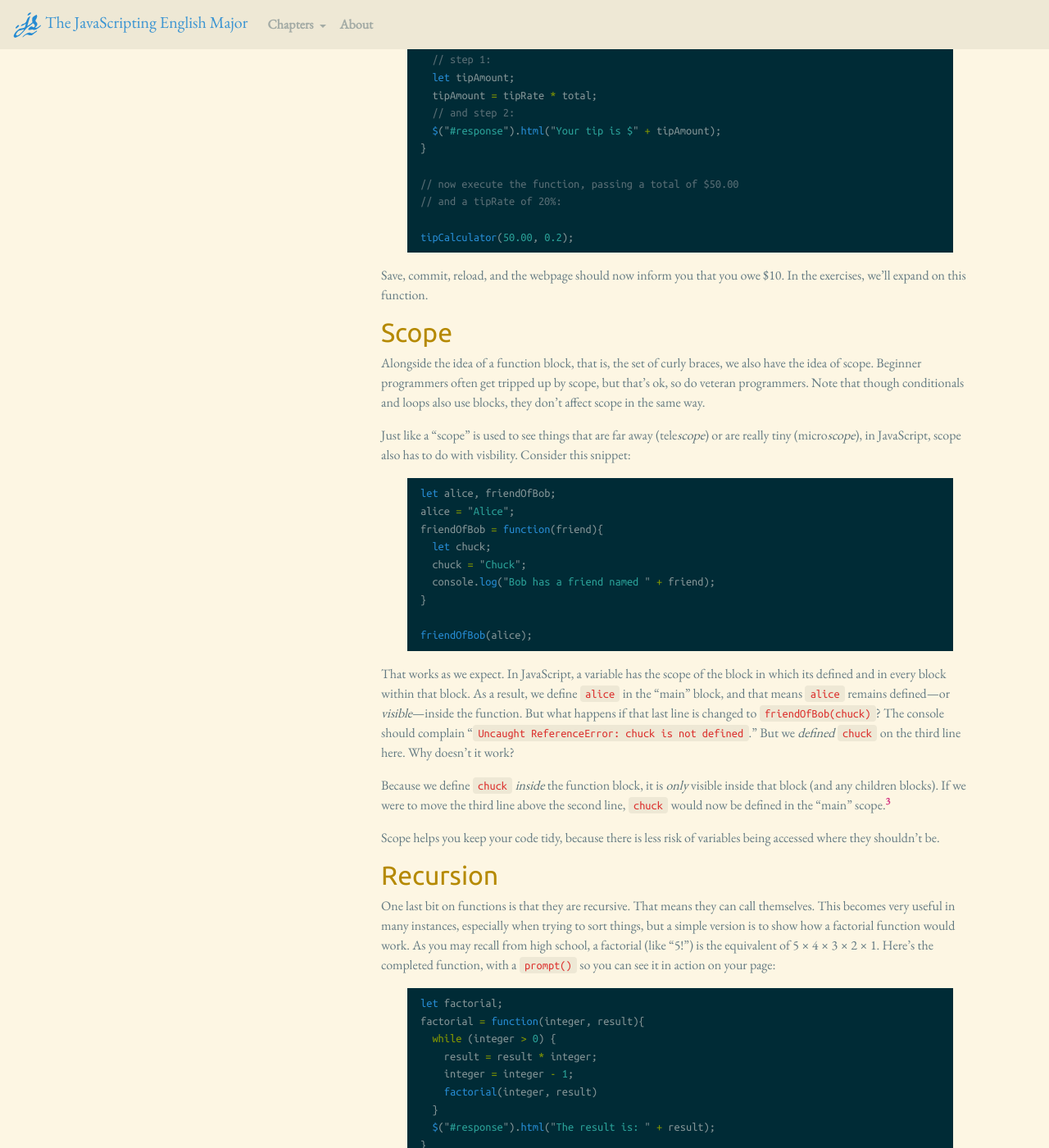
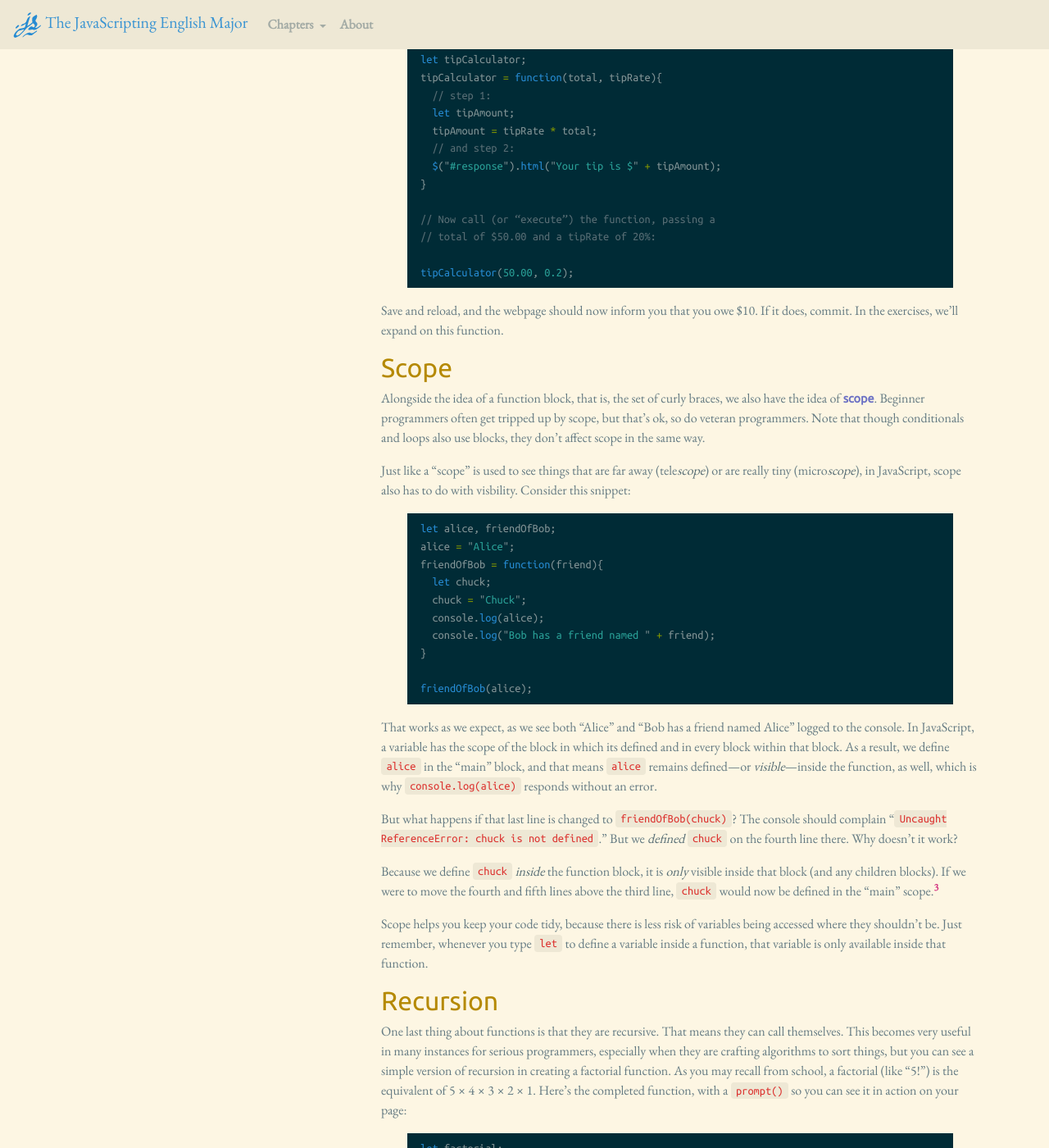
Before and after one commit to muziejus/javascripting-english-major, a Jekyll site: the page built from 4-functions.md, in a window 1280 px wide and 1400 px high, scrolled down 2980 px. Shown: the whole window at 82% size. Built offline with Jekyll 4.4.1, drawn with Linux system fonts in a browser that asks for light colours; nearby versions of some CDN libraries; some of the changed text lies outside the part shown.

Commit message:
Get through 4.

````diff
--- a/4-functions.md
+++ b/4-functions.md
@@ -8,10 +8,14 @@
 
 The [previous chapter](/3-programming) was very conceptual. Loops are tricky
 to get a hang of, but once you visualize how looping can solve problems,
-you’re definitely on your way to thinking algorithimically. This chapter is a
-bit more focused, but it builds on the idea of a **block** of code, like the
-loop or the if statement. Blocks in JavaScript are always surrounded by braces
-(`{}`), and that is true for functions, as well.
+you’re definitely on your way to thinking algorithimically, which is to say,
+programmatically. This chapter is a bit more focused, but it builds on the
+idea of a **block** of code, like the loop or the if statement. Blocks in
+JavaScript are always surrounded by braces (`{}`), and that is true for
+**functions**, as well.
+
+<section id="function-function">
+## Function, function, what's your…
 
 Just as looping is useful because it automates repetitive tasks, functions
 break up your code into smaller pieces. This means that it’s easier to
@@ -55,9 +59,11 @@
 very useful in programming because they can serve as little messages to
 yourself (or to other programmers) about what is going on in your program.
 In JavaScript, everything after two slashes (`//`) to the end of the line is
-commented. If you want to comment out a whole section of multiple lines, begin
-it with `/*` and close it with `*/`. Or you can put a `//` in front of every line.
+**commented out**. If you want to comment out a whole section of multiple lines, begin
+it with `/*` and close it with `*/`. Or you can put a `//` in front of every
+line. I’ll start commenting the code I provide, where necessary.
 
+</section>
 <section id="parameters">
 ## Parameters
 
@@ -88,7 +94,7 @@
 
 It would work in exactly the same way. These two variables, `promptText` and
 `defaultText` are **parameters** that we **send** to the function.[^arguments] Giving
-functions parameters lets us change the internals of the function, to let it
+functions parameters lets us change the internals of the function to let it
 react to specific instances. Now sometimes I want black beans in my burrito,
 and sometimes I want pinto beans. Let’s add a parameter to `makeABurrito()` to
 let us specify which beans to use on the fly:
@@ -153,9 +159,9 @@
 ## Back to numbers
 
 `makeABurrito()` is a great function, and it’s making me hungry, so let’s
-abandon it for a bit and go back to using numbers. Say you wanted a function
-that told you how much to tip at a restaurant. How would you go about building
-it?
+abandon it for a bit and go back to using numbers. Back in [Chapter
+2](/2-calculator), we made a tipping calculator. We can build on that example
+  with real, usable code.
 
 First, what information do you need in order to know how much to tip? You need
 to know the `total` and the `tipRate`, which is a percentage, like 15 or 20%.
@@ -188,21 +194,21 @@
   $("#response").html("Your tip is $" + tipAmount);
 }
 
-// now execute the function, passing a total of $50.00
-// and a tipRate of 20%:
+// Now call (or “execute”) the function, passing a
+// total of $50.00 and a tipRate of 20%:
 
 tipCalculator(50.00, 0.2);
 ```
 
-Save, commit, reload, and the webpage should now inform you that you owe $10.
-In the exercises, we’ll expand on this function.
+Save and reload, and the webpage should now inform you that you owe $10. If it
+does, commit. In the exercises, we’ll expand on this function.
 
 </section>
 <section id="scope">
 ## Scope
 
 Alongside the idea of a function block, that is, the set of curly braces, we
-also have the idea of scope. Beginner programmers often get tripped up by
+also have the idea of **scope**. Beginner programmers often get tripped up by
 scope, but that’s ok, so do veteran programmers. Note that though conditionals
 and loops also use blocks, they don’t affect scope in the same way.
 
@@ -216,38 +222,45 @@
 friendOfBob = function(friend){
   let chuck;
   chuck = "Chuck";
+  console.log(alice);
   console.log("Bob has a friend named " + friend);
 }
 
 friendOfBob(alice);
 ```
 
-That works as we expect. In JavaScript, a variable has the scope of the block
-in which its defined and in every block within that block. As a result, we
-define `alice` in the “main” block, and that means `alice` remains defined—or
-*visible*—inside the function. But what happens if that last line is changed to
-`friendOfBob(chuck)`? The console should complain “`Uncaught ReferenceError:
-chuck is not defined`.” But we *defined* `chuck` on the third line here. Why
-doesn’t it work?
+That works as we expect, as we see both “Alice” and “Bob has a friend named
+Alice” logged to the console. In JavaScript, a variable has the scope of the
+block in which its defined and in every block within that block. As a result,
+we define `alice` in the “main” block, and that means `alice` remains
+defined—or *visible*—inside the function, as well, which is why
+`console.log(alice)` responds without an error.
+
+But what happens if that last line is changed to `friendOfBob(chuck)`? The
+console should complain “`Uncaught ReferenceError: chuck is not defined`.” But
+we *defined* `chuck` on the fourth line there. Why doesn’t it work?
 
 Because we define `chuck` *inside* the function block, it is *only* visible
-inside that block (and any children blocks). If we were to move the third line
-above the second line, `chuck` would now be defined in the “main”
+inside that block (and any children blocks). If we were to move the fourth and
+fifth lines above the third line, `chuck` would now be defined in the “main”
 scope.[^main-scope]
 
 Scope helps you keep your code tidy, because there is less risk of variables
-being accessed where they shouldn’t be.
+being accessed where they shouldn’t be. Just remember, whenever you type `let`
+to define a variable inside a function, that variable is only available inside
+that function.
 
 </section>
 <section id="recursion">
 ## Recursion
 
-One last bit on functions is that they are recursive. That means they can call
-themselves. This becomes very useful in many instances, especially when trying
-to sort things, but a simple version is to show how a factorial function would
-work. As you may recall from high school, a factorial (like “5!”) is the
-equivalent of 5 &times; 4 &times; 3 &times; 2 &times; 1. Here’s the completed
-function, with a `prompt()` so you can see it in action on your page:
+One last thing about functions is that they are recursive. That means they can
+call themselves. This becomes very useful in many instances for serious
+programmers, especially when they are crafting algorithms to sort things, but
+you can see a simple version of recursion in creating a factorial function. As
+you may recall from school, a factorial (like “5!”) is the equivalent of 5
+&times; 4 &times; 3 &times; 2 &times; 1. Here’s the completed function, with a
+`prompt()` so you can see it in action on your page:
 
 ```javascript
 let factorial;
@@ -294,8 +307,10 @@
    &times; 3) &times; 2) &times; 1)
 3. **break** and return `result`: 120.
 
-Functions are powerful things, as we can see, and we’ll be seeing a lot more
-from them over the rest of this course.
+Functions are powerful things, as we can see. And though ultimately, the goals
+of this course are not to write code that is as modular as the use of
+functions would make possible, you will still be typing the word `function` a
+lot.
 
 </section>
 <section id="exercises">
````
Also changed, not shown: other parts of 4-functions.md (+6 -9 lines).
